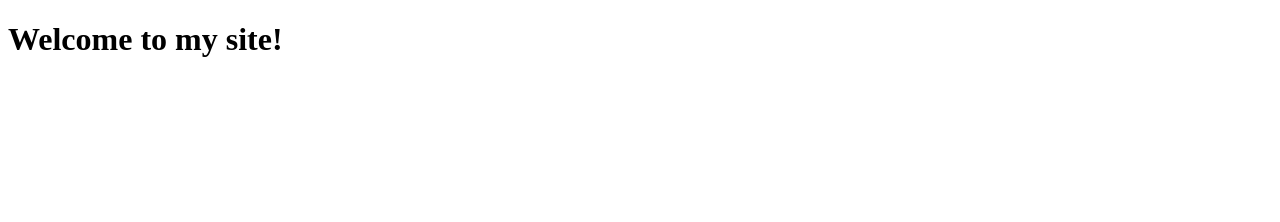
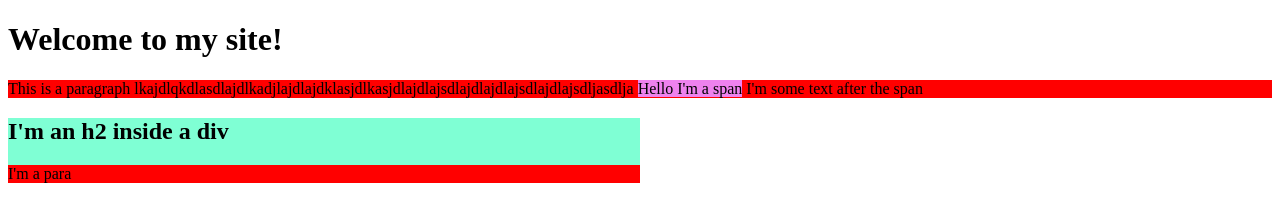
Before and after one commit to graffixnyc/git_example_b, a plain HTML site: page index.html in a window 1280 px wide. Drawn offline with Linux system fonts and the light colour scheme.

Commit message:
Made some changes to the html on the main branch

```diff
--- a/index.html
+++ b/index.html
@@ -9,6 +9,17 @@
 
 <body>
     <h1>Welcome to my site!</h1>
+
+    <p style="background-color: red;">This is a paragraph
+        lkajdlqkdlasdlajdlkadjlajdlajdklasjdlkasjdlajdlajsdlajdlajdlajsdlajdlajsdljasdlja <span
+            style="background-color: violet;">Hello I'm a span</span> I'm some text after the span</p>
+
+
+    <div style="width: 50%; background-color: aquamarine;">
+        <h2>I'm an h2 inside a div</h2>
+        <p style="background-color: red;">I'm a para</p>
+    </div>
+
 </body>
 
 </html>
```
